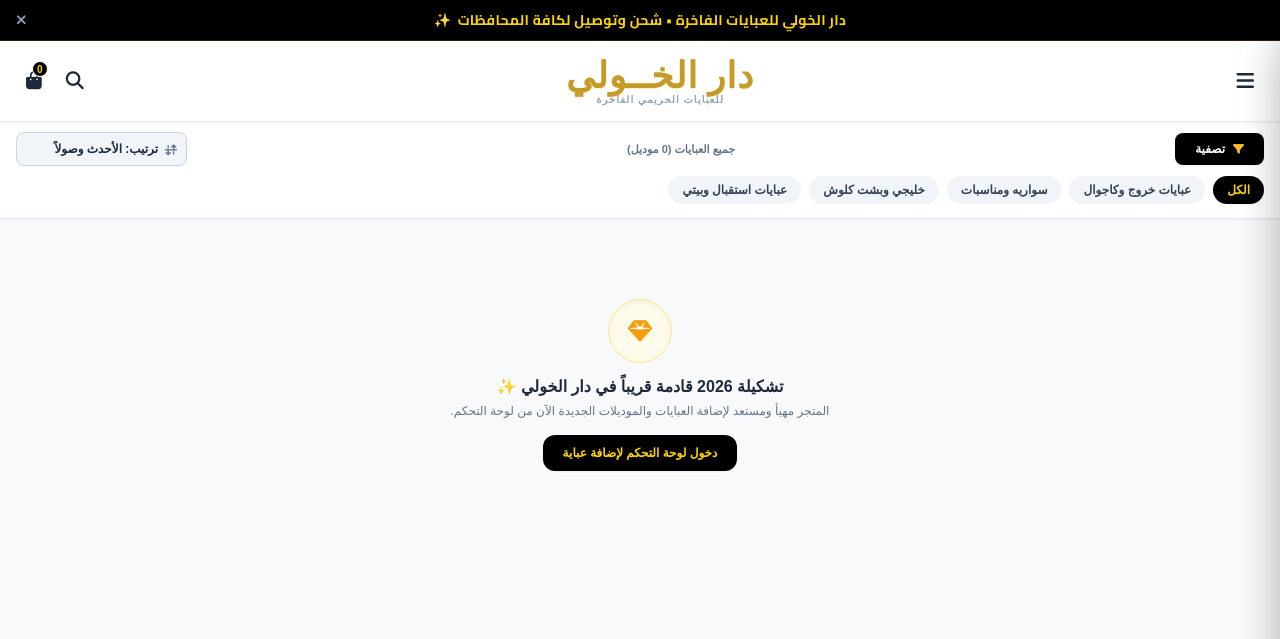
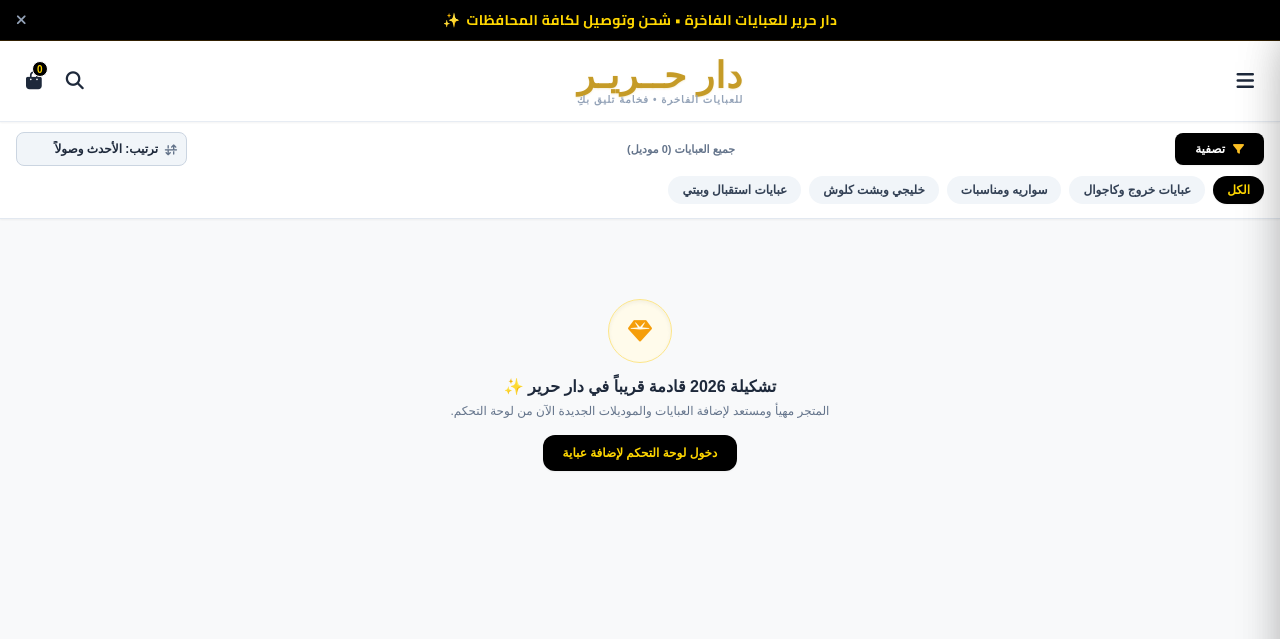
Before and after one commit to youssefbadwi/web-site-bebo, a Flask app: page / in a window 1280 px wide. Shown: the top 639 px of the page. Run offline with Flask 3, Linux system fonts and the light colour scheme; data that the repository does not hold is empty; some libraries are stand-ins or nearby versions; some web fonts are replaced.

Commit message:
Add files via upload

```diff
--- a/templates/index.html
+++ b/templates/index.html
@@ -3,7 +3,7 @@
 <head>
     <meta charset="UTF-8">
     <meta name="viewport" content="width=device-width, initial-scale=1.0, maximum-scale=1.0, user-scalable=no">
-    <title>متجر عبايات الخولي | دار العبايات الحريمي الفاخرة</title>
+    <title>متجر دار حرير للعبايات | دار العبايات الحريمي الفاخرة</title>
 
     <!-- Google Fonts -->
     <link rel="preconnect" href="https://fonts.googleapis.com">
@@ -74,7 +74,7 @@
             <i class="fa-solid fa-xmark"></i>
         </button>
         <span class="mx-auto flex items-center gap-1.5 font-cairo">
-            <span>دار الخولي للعبايات الفاخرة • شحن وتوصيل لكافة المحافظات</span>
+            <span>دار حرير للعبايات الفاخرة • شحن وتوصيل لكافة المحافظات</span>
             <span class="text-amber-400">✨</span>
         </span>
     </div>
@@ -91,14 +91,14 @@
                     </button>
                 </div>
 
-                <!-- Center: Gold Calligraphy Logo (دار الخولي للعبايات) -->
+                <!-- Center: Gold Calligraphy Logo (دار حرير للعبايات) -->
                 <div class="flex-1 text-center">
                     <a href="/" class="inline-flex flex-col items-center justify-center group">
                         <span class="calligraphy-logo text-2xl sm:text-3xl lg:text-4xl text-[#C59B27] font-bold tracking-wide group-hover:text-amber-600 transition-colors">
-                            دار الخــولي
+                            دار حــريـر
                         </span>
                         <span class="text-[9px] sm:text-[10px] uppercase tracking-widest text-slate-400 -mt-1 font-semibold">
-                            للعبايات الحريمي الفاخرة
+                            للعبايات الفاخرة • فخامة تليق بكِ
                         </span>
                     </a>
                 </div>
@@ -268,7 +268,7 @@
                 <i class="fa-solid fa-angle-left text-slate-300 text-xs"></i>
             </a>
 
-            <a href="https://wa.me/201156989550?text=السلام%20عليكم%20استفسار%20بخصوص%20عبايات%20الخولي" target="_blank" class="block py-3 hover:text-amber-600 transition-colors flex items-center justify-between">
+            <a href="https://wa.me/201156989550?text=السلام%20عليكم%20استفسار%20بخصوص%20عبايات%20دار%20حرير" target="_blank" class="block py-3 hover:text-amber-600 transition-colors flex items-center justify-between">
                 <span>اتصل بنا / تواصل واتساب</span>
                 <i class="fa-solid fa-angle-left text-slate-300 text-xs"></i>
             </a>
@@ -277,7 +277,7 @@
             <div class="pt-6">
                 <span class="block text-xs font-bold text-slate-900 mb-3">تابعنا على:</span>
                 <div class="flex items-center gap-3">
-                    <a href="https://wa.me/201156989550?text=السلام%20عليكم%20يا%20دار%20الخولي" target="_blank" class="w-10 h-10 rounded-full bg-emerald-50 text-emerald-600 border border-emerald-200 flex items-center justify-center text-lg hover:bg-emerald-600 hover:text-white transition-colors" title="واتساب">
+                    <a href="https://wa.me/201156989550?text=السلام%20عليكم%20يا%20دار%20حرير" target="_blank" class="w-10 h-10 rounded-full bg-emerald-50 text-emerald-600 border border-emerald-200 flex items-center justify-center text-lg hover:bg-emerald-600 hover:text-white transition-colors" title="واتساب">
                         <i class="fa-brands fa-whatsapp"></i>
                     </a>
                     <a href="#" class="w-10 h-10 rounded-full bg-blue-50 text-blue-600 border border-blue-200 flex items-center justify-center text-lg hover:bg-blue-600 hover:text-white transition-colors" title="فيسبوك">
@@ -293,7 +293,7 @@
 
         <!-- Footer inside Drawer -->
         <div class="p-4 bg-slate-50 border-t border-slate-200 text-center text-[11px] text-slate-400">
-            © 2026 دار الخولي للعبايات الحريمي
+            © 2026 دار حرير للعبايات الحريمي
         </div>
 
     </div>
@@ -407,7 +407,7 @@
         <div class="p-4 border-b border-slate-200 flex items-center justify-between bg-slate-50">
             <div class="flex items-center gap-2">
                 <i class="fa-solid fa-bag-shopping text-amber-600"></i>
-                <h3 class="font-bold text-xs sm:text-sm text-slate-900">سلة مشتريات عبايات الخولي</h3>
+                <h3 class="font-bold text-xs sm:text-sm text-slate-900">سلة مشتريات دار حرير</h3>
             </div>
             <button onclick="closeCartDrawer()" class="w-8 h-8 rounded-full bg-slate-200 hover:bg-slate-300 text-slate-600 flex items-center justify-center text-xs">
                 <i class="fa-solid fa-xmark"></i>
@@ -466,7 +466,7 @@
                 <form id="checkoutForm" onsubmit="submitOrder(event)" class="p-5 space-y-4">
                     <div>
                         <label class="block text-xs font-bold text-slate-700 mb-1">الاسم بالكامل *</label>
-                        <input type="text" id="custName" required placeholder="مثال: ياسمين الخولي"
+                        <input type="text" id="custName" required placeholder="مثال: ياسمين أحمد"
                                class="w-full bg-slate-50 border border-slate-300 rounded-xl p-2.5 text-xs focus:outline-none focus:border-amber-500">
                     </div>
 
@@ -541,7 +541,7 @@
                     <i class="fa-solid fa-check"></i>
                 </div>
                 <h3 class="text-xl font-black text-slate-900 font-cairo">تم استلام طلبك بنجاح!</h3>
-                <p class="text-xs text-slate-500 mt-1">شكراً لاختيارك دار الخولي، سنتواصل معكِ عبر الواتساب لتأكيد الشحن.</p>
+                <p class="text-xs text-slate-500 mt-1">شكراً لاختيارك دار حرير، سنتواصل معكِ عبر الواتساب لتأكيد الشحن.</p>
 
                 <div class="bg-slate-50 border border-slate-200 rounded-xl p-3 my-4 text-right space-y-1.5 text-xs">
                     <div class="flex justify-between">
@@ -675,7 +675,7 @@
 
                 if (allProducts.length === 0) {
                     if (iconEl) iconEl.className = 'fa-solid fa-gem text-amber-500';
-                    if (titleEl) titleEl.innerText = 'تشكيلة 2026 قادمة قريباً في دار الخولي ✨';
+                    if (titleEl) titleEl.innerText = 'تشكيلة 2026 قادمة قريباً في دار حرير ✨';
                     if (descEl) descEl.innerText = 'المتجر مهيأ ومستعد لإضافة العبايات والموديلات الجديدة الآن من لوحة التحكم.';
                     if (btnEl) {
                         btnEl.innerText = 'دخول لوحة التحكم لإضافة عباية';
@@ -1059,7 +1059,7 @@
                 const data = await res.json();
                 if (res.ok && data.success) {
                     const orderItemsList = payload.items.map(i => `• ${i.name} (مقاس: ${i.size} | لون: ${i.color}) × ${i.quantity} قطعة`).join('\n');
-                    const waText = `السلام عليكم يا دار الخولي، أريد تأكيد طلب عباية:\n` +
+                    const waText = `السلام عليكم يا دار حرير، أريد تأكيد طلب عباية:\n` +
                                    `رقم الطلب: ${data.order_number}\n` +
                                    `اسم المستلم: ${payload.customer_name}\n` +
                                    `رقم الهاتف: ${payload.customer_phone}\n` +
@@ -1107,7 +1107,7 @@
     </script>
 
     <!-- Floating WhatsApp Customer Service Button -->
-    <a href="https://wa.me/201156989550?text=السلام%20عليكم%20يا%20دار%20الخولي،%20عندي%20استفسار%20بخصوص%20العبايات" target="_blank"
+    <a href="https://wa.me/201156989550?text=السلام%20عليكم%20يا%20دار%20حرير،%20عندي%20استفسار%20بخصوص%20العبايات" target="_blank"
        class="fixed bottom-20 left-4 z-40 bg-[#25D366] hover:bg-[#20ba59] text-white py-2.5 px-3.5 rounded-full shadow-2xl flex items-center gap-2 text-xs font-bold transition-all hover:scale-105 border-2 border-white">
         <i class="fa-brands fa-whatsapp text-xl"></i>
         <span>تواصل واتساب</span>
```
Also changed, not shown: templates/admin.html (+4 -4 lines), templates/login.html (+4 -4 lines).
